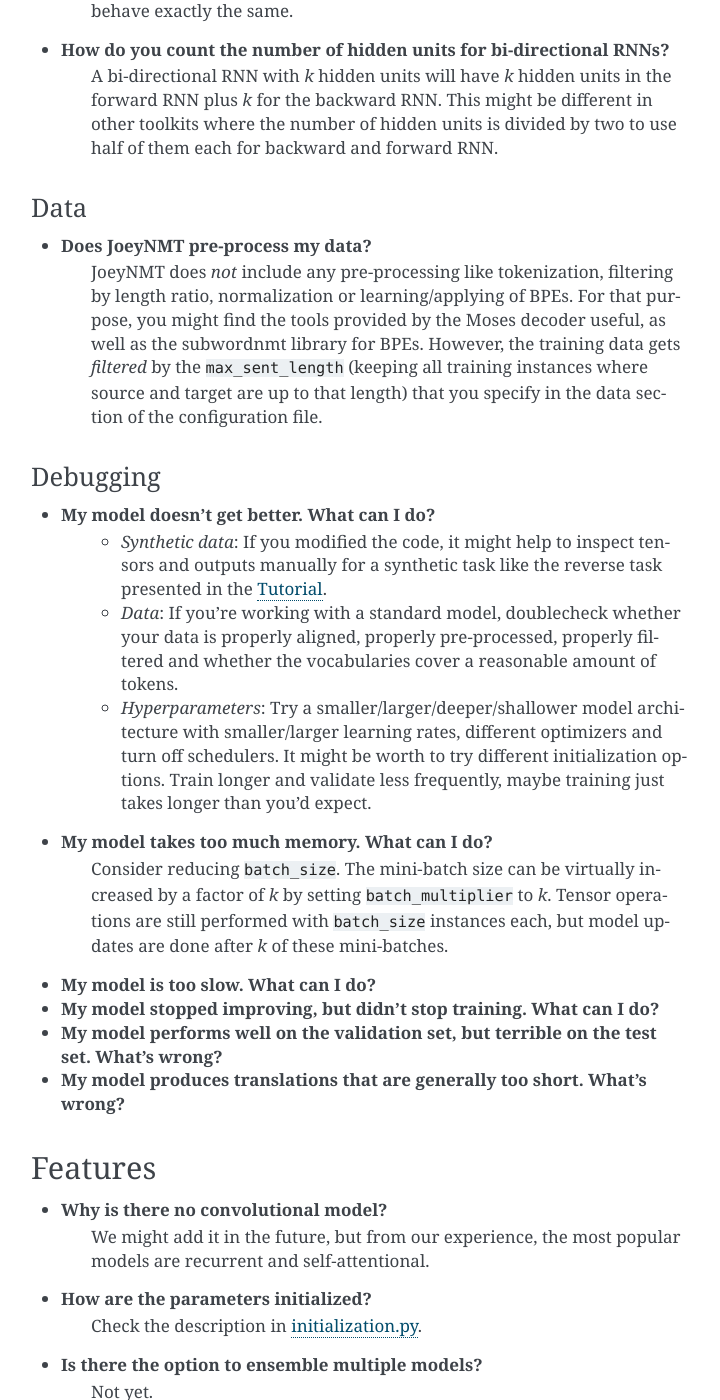
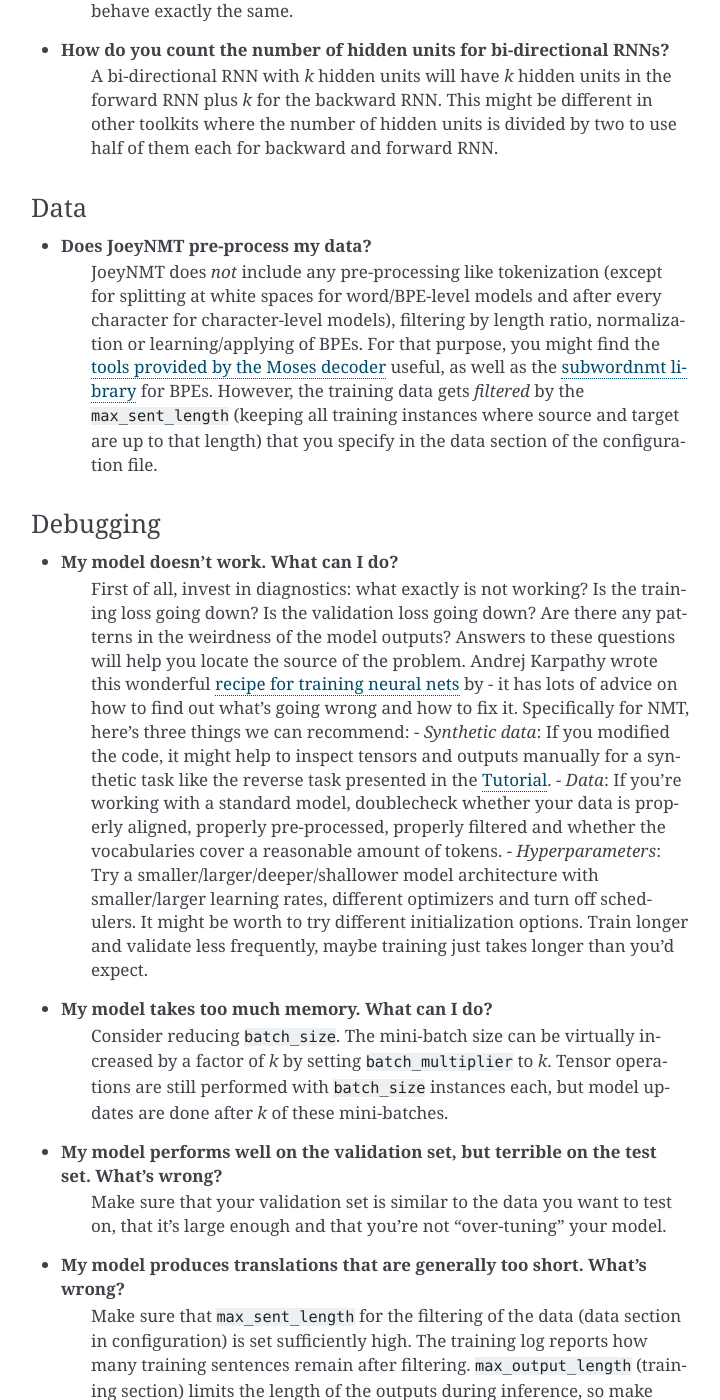
Before and after one commit to joeynmt/joeynmt, a Sphinx documentation site: the page built from docs/source/faq.rst, in a window 1280 px wide and 1400 px high, scrolled down 2865 px. Shown: the whole window, without its empty margins (389-1109 px from the left). Built offline with Sphinx 7.4.7, drawn with Linux system fonts in a browser that asks for light colours; some of the changed text lies outside the part shown.

Commit message:
more faqs

```diff
--- a/docs/source/faq.rst
+++ b/docs/source/faq.rst
@@ -107,14 +107,18 @@
 Data
 ^^^^
 - **Does JoeyNMT pre-process my data?**
-   JoeyNMT does *not* include any pre-processing like tokenization, filtering by length ratio, normalization or learning/applying of BPEs.
-   For that purpose, you might find the tools provided by the Moses decoder useful, as well as the subwordnmt library for BPEs.
+   JoeyNMT does *not* include any pre-processing like tokenization (except for splitting at white spaces for word/BPE-level models and after every character for character-level models),
+   filtering by length ratio, normalization or learning/applying of BPEs.
+   For that purpose, you might find the `tools provided by the Moses decoder <https://github.com/moses-smt/mosesdecoder/tree/master/scripts>`_ useful, as well as the `subwordnmt library <https://github.com/rsennrich/subword-nmt>`_ for BPEs.
    However, the training data gets *filtered* by the ``max_sent_length`` (keeping all training instances where source and target are up to that length)
    that you specify in the data section of the configuration file.
 
 Debugging
 ^^^^^^^^^
-- **My model doesn't get better. What can I do?**
+- **My model doesn't work. What can I do?**
+   First of all, invest in diagnostics: what exactly is not working? Is the training loss going down? Is the validation loss going down? Are there any patterns in the weirdness of the model outputs? Answers to these questions will help you locate the source of the problem.
+   Andrej Karpathy wrote this wonderful `recipe for training neural nets <http://karpathy.github.io/2019/04/25/recipe/>`_ by  - it has lots of advice on how to find out what's going wrong and how to fix it.
+   Specifically for NMT, here's three things we can recommend:
    - *Synthetic data*: If you modified the code, it might help to inspect tensors and outputs manually for a synthetic task like the reverse task presented in the :ref:`tutorial`.
    - *Data*: If you're working with a standard model, doublecheck whether your data is properly aligned, properly pre-processed, properly filtered and whether the vocabularies cover a reasonable amount of tokens.
    - *Hyperparameters*: Try a smaller/larger/deeper/shallower model architecture with smaller/larger learning rates, different optimizers and turn off schedulers. It might be worth to try different initialization options. Train longer and validate less frequently, maybe training just takes longer than you'd expect.
@@ -123,26 +127,39 @@
    Consider reducing ``batch_size``. The mini-batch size can be virtually increased by a factor of *k* by setting ``batch_multiplier`` to *k*.
    Tensor operations are still performed with ``batch_size`` instances each, but model updates are done after *k* of these mini-batches.
 
-- **My model is too slow. What can I do?**
-- **My model stopped improving, but didn't stop training. What can I do?**
 - **My model performs well on the validation set, but terrible on the test set. What's wrong?**
+   Make sure that your validation set is similar to the data you want to test on, that it's large enough and that you're not "over-tuning" your model.
+
 - **My model produces translations that are generally too short. What's wrong?**
+   Make sure that ``max_sent_length`` for the filtering of the data (data section in configuration) is set sufficiently high. The training log reports how many training sentences remain after filtering.
+   ``max_output_length`` (training section) limits the length of the outputs during inference, so make sure this one is also set correctly.
 
 Features
 --------
 - **Why is there no convolutional model?**
    We might add it in the future, but from our experience, the most popular models are recurrent and self-attentional.
+
 - **How are the parameters initialized?**
    Check the description in `initialization.py <https://github.com/joeynmt/joeynmt/blob/master/joeynmt/initialization.py#L60>`_.
+
 - **Is there the option to ensemble multiple models?**
    Not yet.
+
 - **What is a bridge?**
    We call the connection between recurrent encoder and decoder states the *bridge*.
    This can either mean that the decoder states are initialized by copying the last (forward) encoder state (``init_hidden: "last"``),
    by learning a projection of the last encoder state (``init_hidden: "bridge"``) or simply zeros (``init_hidden: "zero"``).
+
 - **Does learning rate scheduling matter?**
+   Yes. There's a whole branch of research on how to find and modify a good learning rate so that your model ends up in a good place.
+   For JoeyNMT it's most important that you don't decrease your learning rate too quickly, which might happen if you train with very frequent validations (``validation_freq``) and low ``patience`` for a plateau-based scheduler. So if you change the validation frequency, adapt the patience as well.
+   We recommend to start by finding a good constant learning rate and then add a scheduler that decays this initial rate at a point where the constant learning rate does not further improve the model.
 
 - **What is early stopping?**
+   Early stopping means that training should be stopped when the model's generalization starts to degrade.
+   Jason Brownlee wrote a neat `blogpost <https://machinelearningmastery.com/early-stopping-to-avoid-overtraining-neural-network-models/>`_ describing intuition and techniques for early stopping.
+   In JoeyNMT, model checkpoints are stored whenever a new high score is achieved on the validation set, so when training ends, the latest checkpoint automatically captures the model parameters at the early stopping point.
+   There's three options for measuring the high score on the validation set: the evaluation metric (``eval_metric``), perplexity (``ppl``), and the loss (``loss``). Set ``early_stopping_metric`` in the training configuration to either of those.
 
 - **Is validation performed with greedy decoding or beam search?**
    Greedy decoding, since it's faster and usually aligns with model selection by beam search validation.
@@ -166,14 +183,15 @@
 - **How can I feed my model multiple inputs?**
 - **How can I add a regularizer to the loss?**
 
-Contributing
-------------
-- **How can I contribute?**
-- **What's in a Pull Request?**
 
 Miscellaneous
 -------------
-- **Why should I use JoeyNMT rather than other NMT toolkits?**
 - **I found a bug in your code, what should I do?**
+    Make a Pull Request on GitHub and describe what it did and how you fixed it.
+
 - **How can I check whether my model is significantly better than my baseline model?**
+    Repeat your experiment with multiple random seeds (``random_seed``) to measure the variance.
+    You can use techniques like `approximate randomization <https://www.cl.uni-heidelberg.de/~riezler/publications/papers/ACL05WS.pdf>`_ or `bootstrap sampling <http://homepages.inf.ed.ac.uk/pkoehn/publications/bootstrap2004.pdf>`_ to test the significance of the difference in evaluation score between the baseline's output and your model's output, e.g. with `multeval <https://github.com/jhclark/multeval>`_.
+
 - **Where can I find training data?**
+    See :ref:`resources`, section "Data".
```
